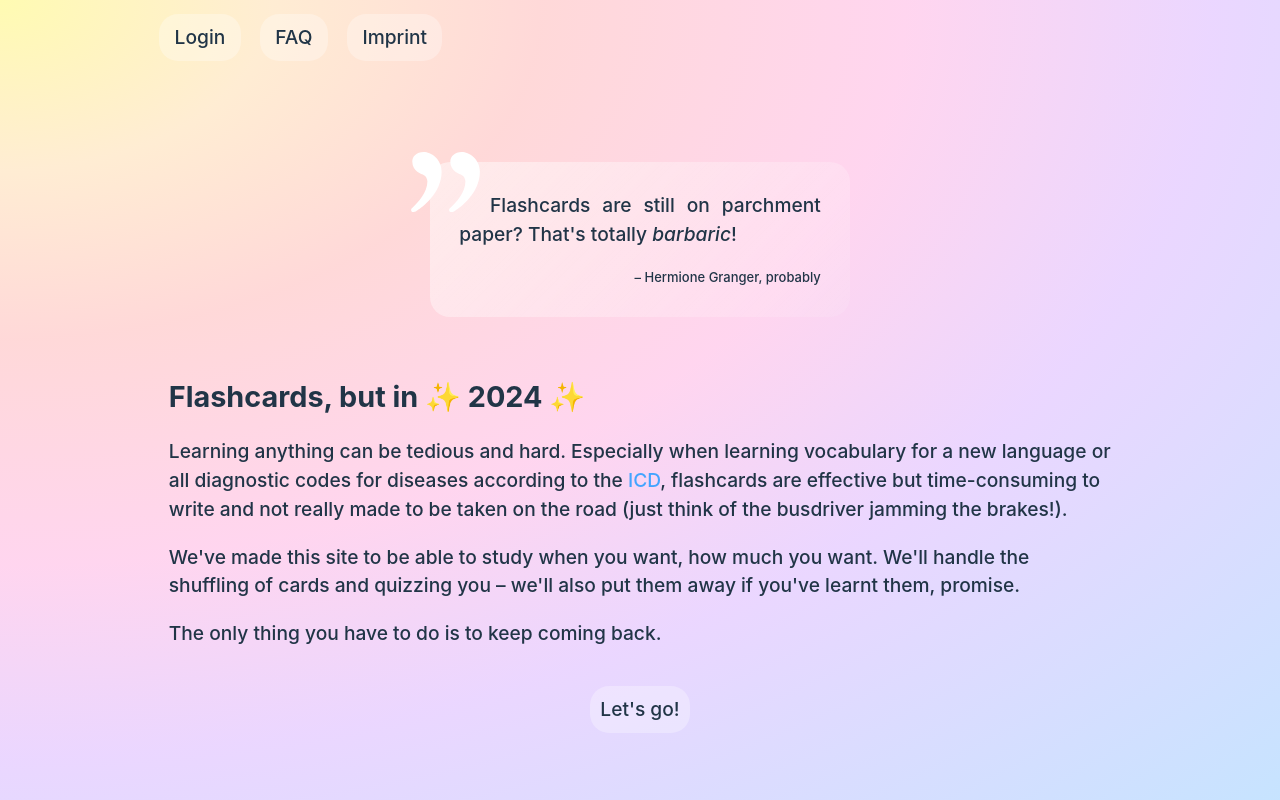
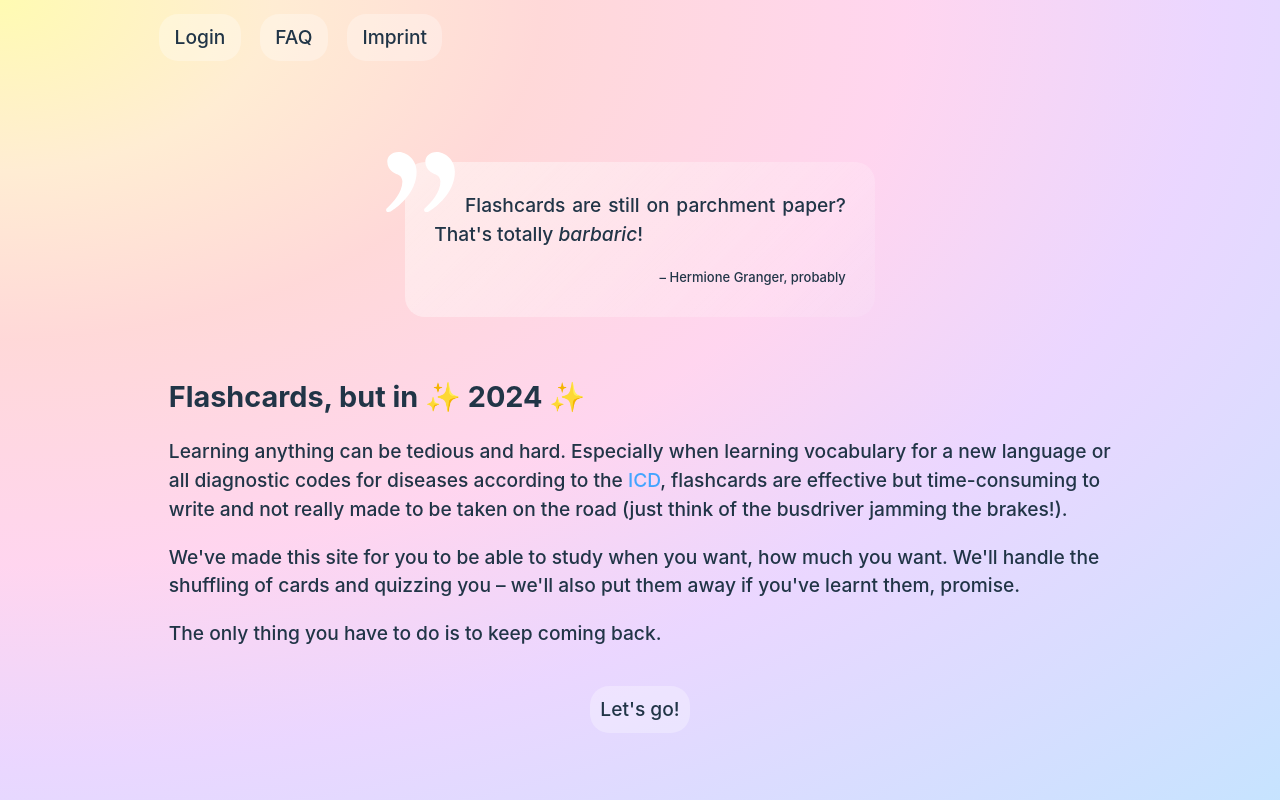
Before and after one commit to extra-jalapenos/apprendio-flashcard-app-frontend, a React (Vite) app: page / in a window 1280 px wide. Built offline with nearby package versions, Linux system fonts and the light colour scheme; no server answers.

Commit message:
minor text change

```diff
--- a/src/components/home/home.jsx
+++ b/src/components/home/home.jsx
@@ -18,7 +18,7 @@ export default function Home() {
       </div>
       <h2>Flashcards, but in ✨ 2024 ✨</h2>
       <p>Learning anything can be tedious and hard. Especially when learning vocabulary for a new language or all diagnostic codes for diseases according to the <a href="https://en.wikipedia.org/wiki/ICD-10" target="blank">ICD</a>, flashcards are effective but time-consuming to write and not really made to be taken on the road (just think of the busdriver jamming the brakes!).</p>
-      <p>We&apos;ve made this site to be able to study when you want, how much you want. We&apos;ll handle the shuffling of cards and quizzing you – we&apos;ll also put them away if you&apos;ve learnt them, promise.</p>
+      <p>We&apos;ve made this site for you to be able to study when you want, how much you want. We&apos;ll handle the shuffling of cards and quizzing you – we&apos;ll also put them away if you&apos;ve learnt them, promise.</p>
       <p>The only thing you have to do is to keep coming back.</p>
       <div className="center">
         <button onClick={() => navigate("/register")}>Let&apos;s go!</button>
--- a/src/components/home/style.css
+++ b/src/components/home/style.css
@@ -8,7 +8,7 @@
   margin: 2em;
   position: 0;
   text-align: justify;
-  max-width: 400px;
+  max-width: 450px;
   background: var(--mediumWhite);
   background: linear-gradient(135deg, var(--mediumWhite) 0%, var(--lightestWhite) 100%);
 }
```
